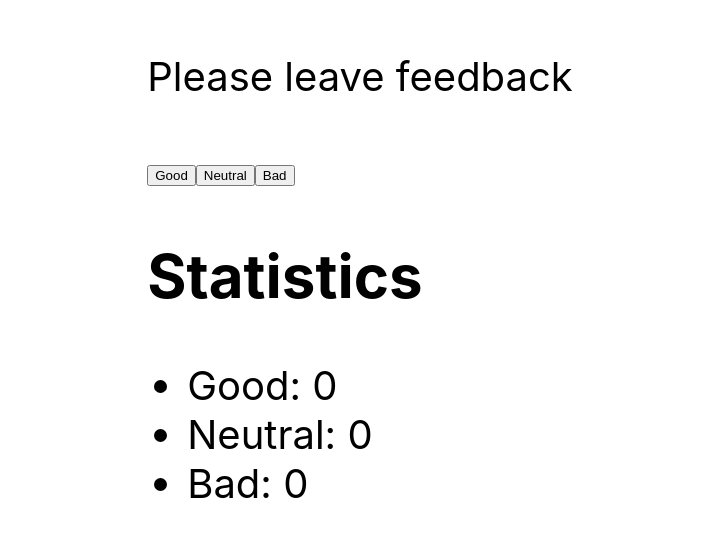
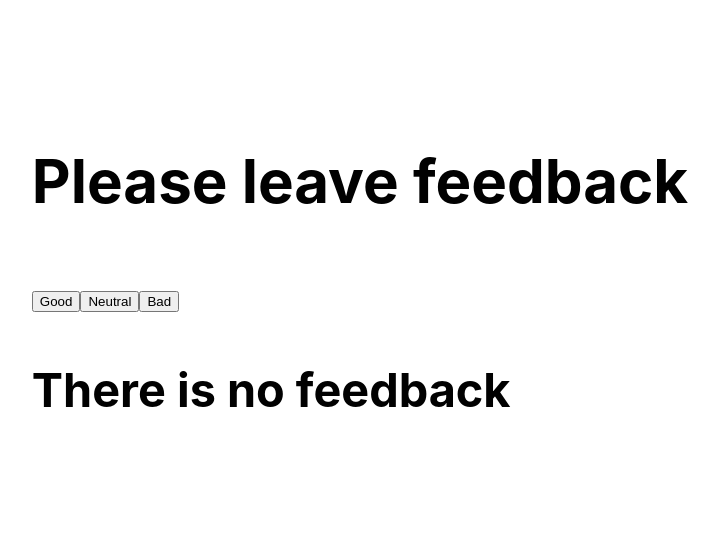
Before and after one commit to ElenaTatsenko/goit-react-hw-02-feedback, a React (Create React App) app: page / in a window 1280 px wide. Shown: the part 120-656 px from the top of the page, without its empty margins (280-998 px from the left). Built offline with nearby package versions, Linux system fonts and the light colour scheme.

Commit message:
add task 2, 3, 4

```diff
--- a/public/index.html
+++ b/public/index.html
@@ -70,6 +70,6 @@
       To begin the development, run `npm start` or `yarn start`.
       To create a production bundle, use `npm run build` or `yarn build`.
     -->
-
+    <h3></h3>
   </body>
 </html>
--- a/src/components/Feedback/Feedback.js
+++ b/src/components/Feedback/Feedback.js
@@ -1,5 +1,9 @@
 import React from "react";
-import FeedbackOptions from "./FeedbackOptions"
+import FeedbackOptions  from "./FeedbackOptions"
+import Statistics  from "./Statistics";
+import Section from "./Section";
+import Notification  from './Notification';
+
 
 class Feedback extends React.Component {
     state = {
@@ -8,17 +12,14 @@ class Feedback extends React.Component {
         bad: 0
     }
     handleIncrement = (e) => {
-
-
         this.setState((prevState) => {
             let option = e.target.textContent
-
             if (option === 'Good') {
                 return {
                     good: prevState.good + 1
                 };
-
-               } else if (option === 'Neutral') {
+            }
+            else if (option === 'Neutral') {
                 return {
                     neutral: prevState.neutral + 1
                 };
@@ -27,23 +28,33 @@ class Feedback extends React.Component {
                     bad: prevState.bad + 1
                 }
             };
+        });
+    };
+    countTotalFeedback = () => this.state.good + this.state.neutral + this.state.bad;
 
-           });
-    }
+    countPositiveFeedbackPercentage = () => Math.round(this.state.good / this.countTotalFeedback() * 100);
+
     render() {
         return (
-            <div className="Feedback">
-                <p className="Feedback__text">Please leave feedback</p>
-                <FeedbackOptions onLeaveFeedback={this.handleIncrement} options={['Good', 'Neutral', 'Bad']}/>
-                <h2 className="Feedback__statistics">Statistics</h2>
-                <ul>
-                    <li>Good: {this.state.good}</li>
-                    <li>Neutral: {this.state.neutral}</li>
-                    <li>Bad: {this.state.bad}</li>
-                </ul>
-            </div>
+            <>
+            <Section
+            title="Please leave feedback">
+                <FeedbackOptions
+                    onLeaveFeedback={this.handleIncrement}
+                    options={['Good', 'Neutral', 'Bad']}
+                />
+                    {this.countTotalFeedback() === 0 ? (<Notification message="There is no feedback" />) :
+                        (<Statistics
+                            good={this.state.good}
+                            neutral={this.state.neutral}
+                            bad={this.state.bad}
+                            total={this.countTotalFeedback()}
+                            positivePercentage={this.countPositiveFeedbackPercentage()}
+                        />)}
+                </Section>
+            </>
 
         )
-    }
+    };
 }
 export default Feedback
--- /dev/null
+++ b/src/components/Feedback/Notification.js
@@ -0,0 +1,12 @@
+import React from "react";
+import PropTypes from 'prop-types';
+
+const Notification = ({message}) => {
+    return <h3>{message}</h3>
+}
+
+Notification.prototypes = {
+    message: PropTypes.string.isRequired
+}
+
+export default Notification
--- /dev/null
+++ b/src/components/Feedback/Section.js
@@ -0,0 +1,18 @@
+import React from "react";
+import PropTypes from 'prop-types';
+
+const Section = ({ children, title }) => {
+    return <section>
+             <h2>{title}</h2>
+             {children}
+           </section>
+};
+
+
+
+Section.propTypes = {
+    title: PropTypes.string.isRequired,
+
+}
+
+export default Section
--- a/src/components/Feedback/Statistics.js
+++ b/src/components/Feedback/Statistics.js
@@ -0,0 +1,24 @@
+import React from "react";
+import PropTypes from 'prop-types';
+
+const Statistics = ({ good, neutral, bad, total, positivePercentage }) => {
+    return <div className="Statistics" >
+                    <h2>Statistics</h2>
+                       <ul>
+                    <li>Good: {good}</li>
+                    <li>Neutral: {neutral}</li>
+                    <li>Bad: {bad}</li>
+                    <li>Total: {total}</li>
+                     <li>Positive feedback: {positivePercentage? positivePercentage : 0}%</li>
+                </ul>
+           </div >
+}
+
+Statistics.propTypes = {
+    good: PropTypes.number.isRequired,
+    neutral: PropTypes.number.isRequired,
+    bad:PropTypes.number.isRequired,
+    total: PropTypes.number.isRequired,
+    positivePercentage: PropTypes.number.isRequired,
+}
+export default Statistics
```
Lines whose indentation alone changed are shown as unchanged.
